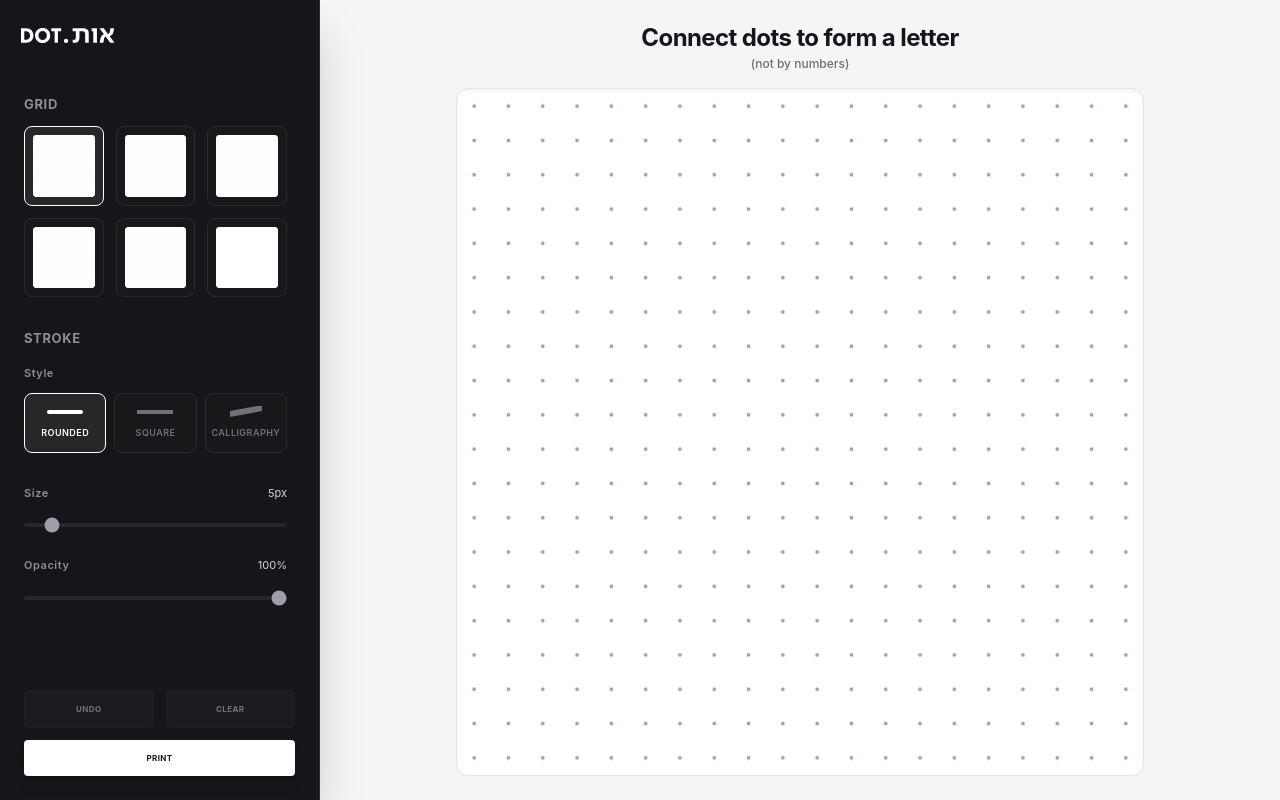
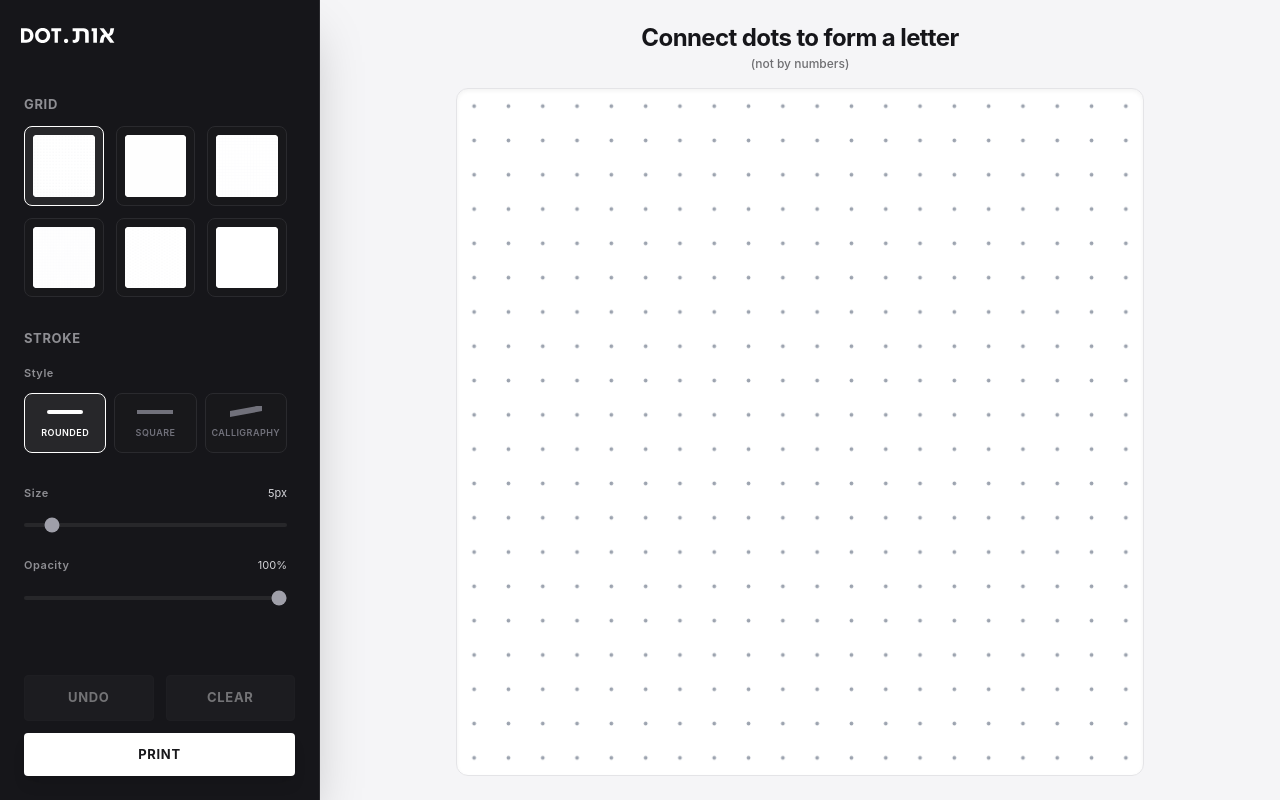
Before and after one commit to NOYVIL/Dotot, a React (Vite) app: page / in a window 1280 px wide. Built offline with nearby package versions, Linux system fonts and the light colour scheme.

Commit message:
Update Toolbar.tsx

```diff
--- a/src/components/Toolbar.tsx
+++ b/src/components/Toolbar.tsx
@@ -128,7 +128,7 @@ export function Toolbar({
             type="button"
             onClick={onUndo}
             disabled={!canUndo}
-            className="flex-1 cursor-pointer rounded border border-[#2A2A2E] bg-zinc-800 px-2 py-3 text-[8px] font-bold uppercase tracking-[0.05em] text-white transition-all active:bg-zinc-700 disabled:cursor-not-allowed disabled:opacity-40"
+            className="flex-1 cursor-pointer rounded border border-[#2A2A2E] bg-zinc-800 px-2 py-3 text-[13px] font-bold uppercase tracking-[0.05em] text-white transition-all active:bg-zinc-700 disabled:cursor-not-allowed disabled:opacity-40"
           >
             Undo
           </button>
@@ -136,7 +136,7 @@ export function Toolbar({
             type="button"
             onClick={onClear}
             disabled={!canUndo}
-            className="flex-1 cursor-pointer rounded border border-[#2A2A2E] bg-zinc-800 px-2 py-3 text-[8px] font-bold uppercase tracking-[0.05em] text-white transition-all active:bg-zinc-700 disabled:cursor-not-allowed disabled:opacity-40"
+            className="flex-1 cursor-pointer rounded border border-[#2A2A2E] bg-zinc-800 px-2 py-3 text-[13px] font-bold uppercase tracking-[0.05em] text-white transition-all active:bg-zinc-700 disabled:cursor-not-allowed disabled:opacity-40"
           >
             Clear
           </button>
@@ -144,7 +144,7 @@ export function Toolbar({
         <button
           type="button"
           onClick={onPrint}
-          className="w-full cursor-pointer rounded bg-white px-4 py-3 text-[8px] font-bold uppercase tracking-[0.05em] text-zinc-900 shadow-lg transition-all active:bg-zinc-200"
+          className="w-full cursor-pointer rounded bg-white px-4 py-3 text-[13px] font-bold uppercase tracking-[0.05em] text-zinc-900 shadow-lg transition-all active:bg-zinc-200"
         >
           Print
         </button>
```
